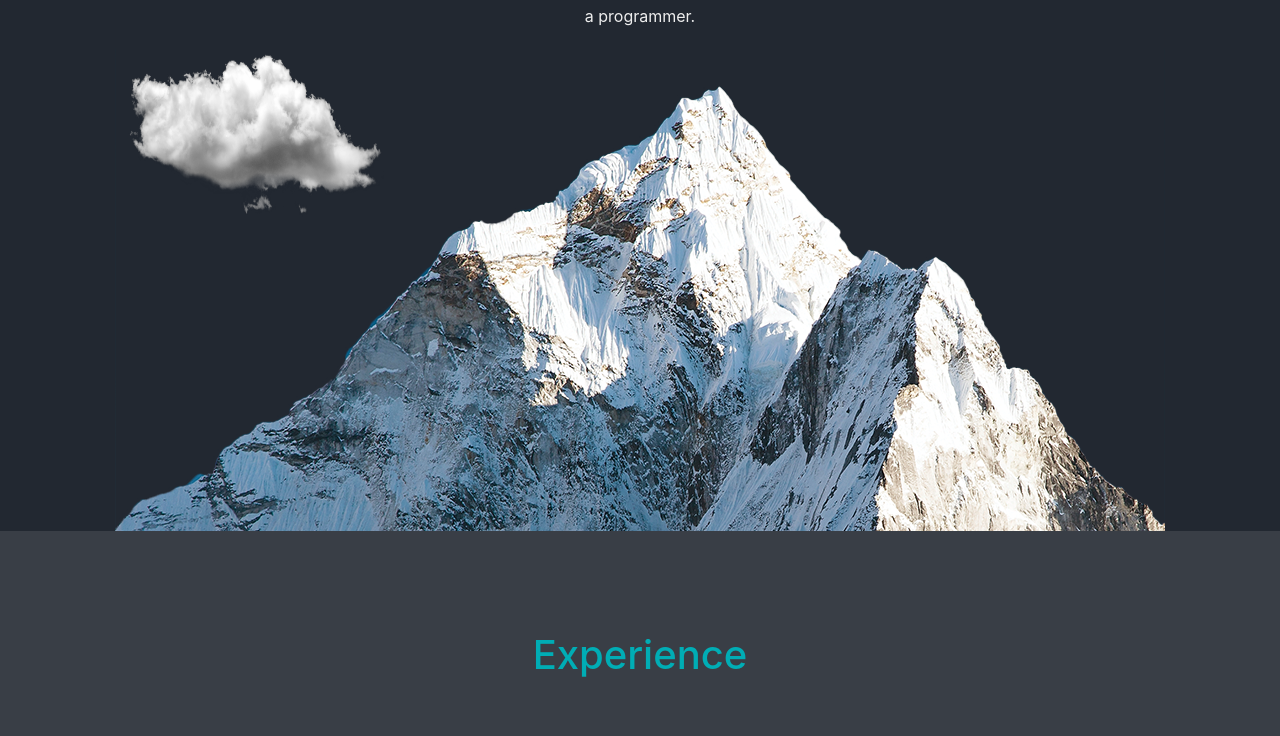
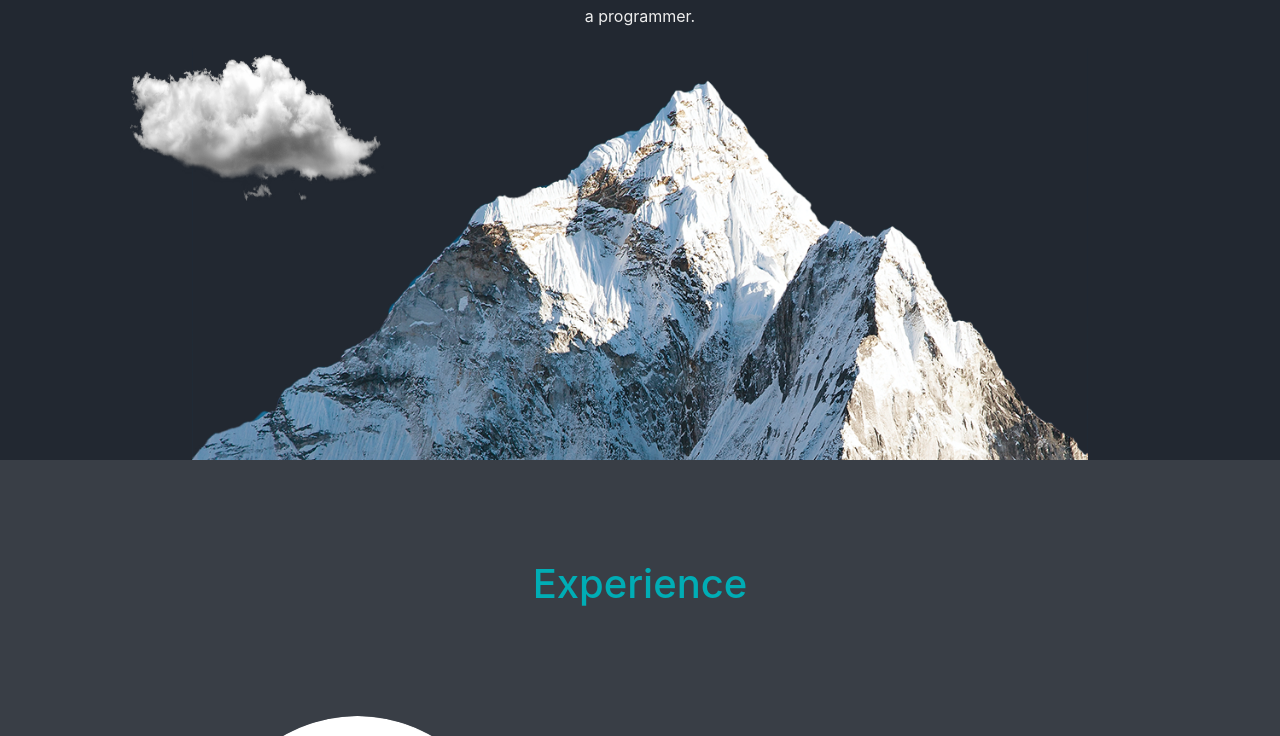
Before and after one commit to samadh192/Abdul-Samadh-Resume, a plain HTML site: page index.html in a window 1280 px wide. Shown: the part 364-1100 px from the top of the page. Drawn offline with nearby package versions, Linux system fonts and the light colour scheme.

Commit message:
Reduced size of mountain to improve visibility.

```diff
--- a/css/style.css
+++ b/css/style.css
@@ -23,6 +23,10 @@
   height: 20%;
   position: absolute;
   left: 10%;
+}
+
+.mountain{
+  width: 70%;
 }
 
 body{
```
